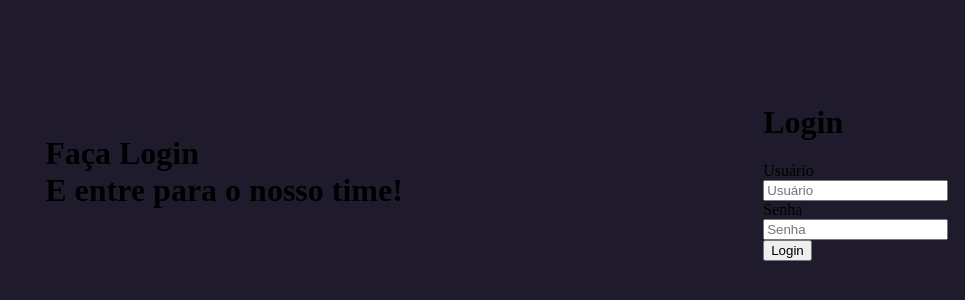
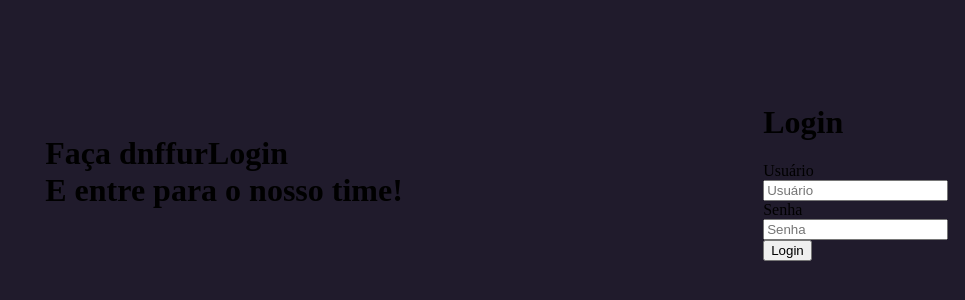
Before and after one commit to GiovaniAraujo97/P-gina-simples-de-Login, a plain HTML site: page index.html in a window 1280 px wide. Shown: the part 228-528 px from the top of the page, without its empty margins (315-1280 px from the left). Drawn offline with Linux system fonts and the light colour scheme.

Commit message:
first commit

```diff
--- a/index.html
+++ b/index.html
@@ -12,7 +12,7 @@
 
     <div class= "main-login">
         <div class= "left-login">
-           <h1> Faça Login <br> E entre para o nosso time! </h1>
+           <h1> Faça dnffurLogin <br> E entre para o nosso time! </h1>
         </div>
         <div class= "right-login">
           <div class= "card-login">
```
